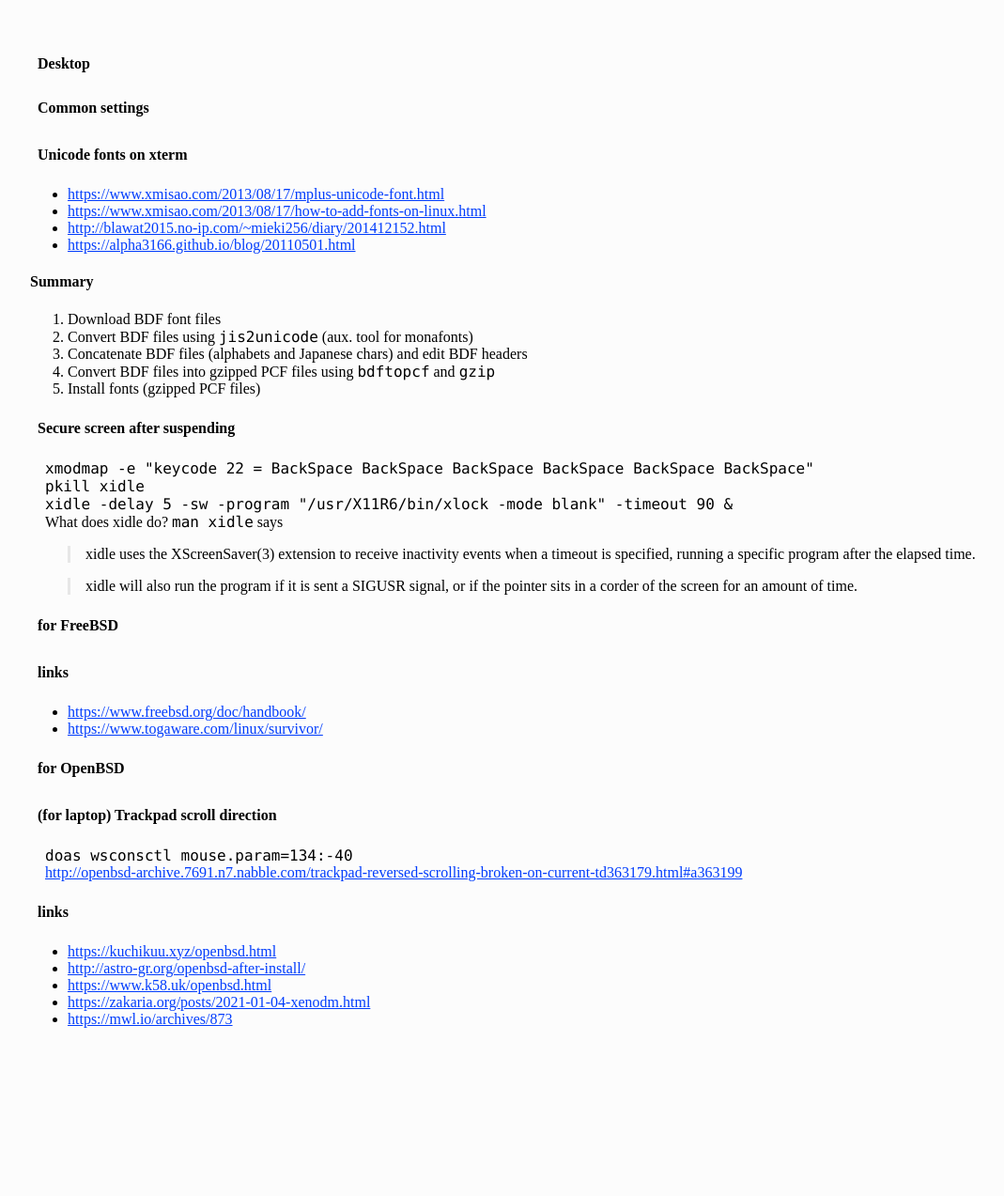
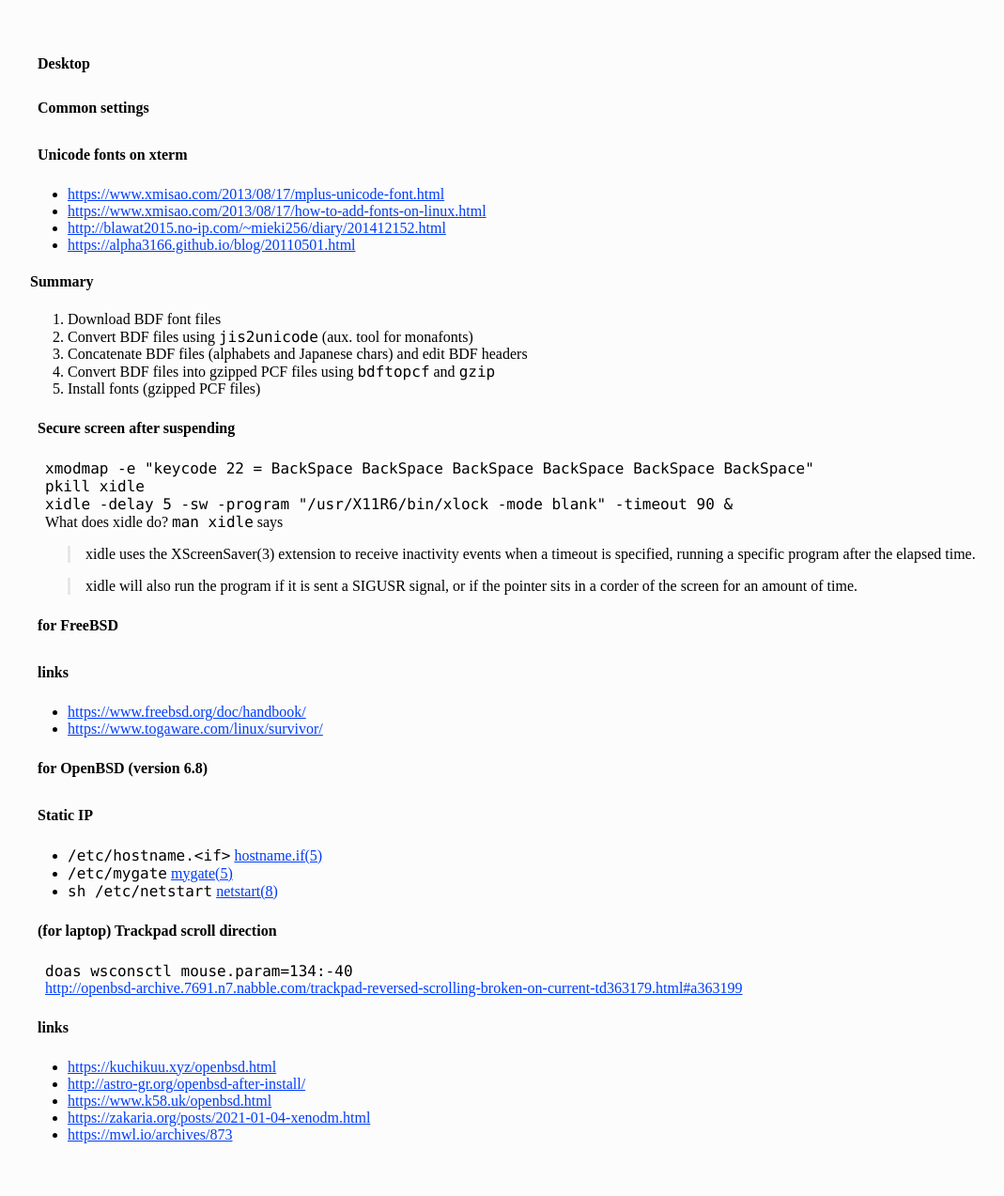
Before and after one commit to f6o/f6o.github.io, a Jekyll site: the page built from desktop.md, in a window 1280 px wide. Shown: the whole page at 94% size, without its empty margins (8-1077 px from the left). Built offline with Jekyll 4.4.1, drawn with Linux system fonts in a browser that asks for light colours; our own code applies the rules of GitHub Pages for plain Markdown files; before the commit the page ends 1150 px from its top, so only the background shows below that.

Commit message:
static ip setting in openbsd

```diff
--- a/desktop.md
+++ b/desktop.md
@@ -46,7 +46,13 @@ What does xidle do? `man xidle` says
 * [https://www.freebsd.org/doc/handbook/](https://www.freebsd.org/doc/handbook/)
 * [https://www.togaware.com/linux/survivor/](https://www.togaware.com/linux/survivor/)
 
-## for OpenBSD
+## for OpenBSD (version 6.8)
+
+### Static IP
+
+* `/etc/hostname.<if>` [hostname.if(5)](https://man.openbsd.org/hostname.if)
+* `/etc/mygate` [mygate(5)](https://man.openbsd.org/mygate.5)
+* `sh /etc/netstart` [netstart(8)](https://man.openbsd.org/netstart.8)
 
 ### (for laptop) Trackpad scroll direction
 
```
